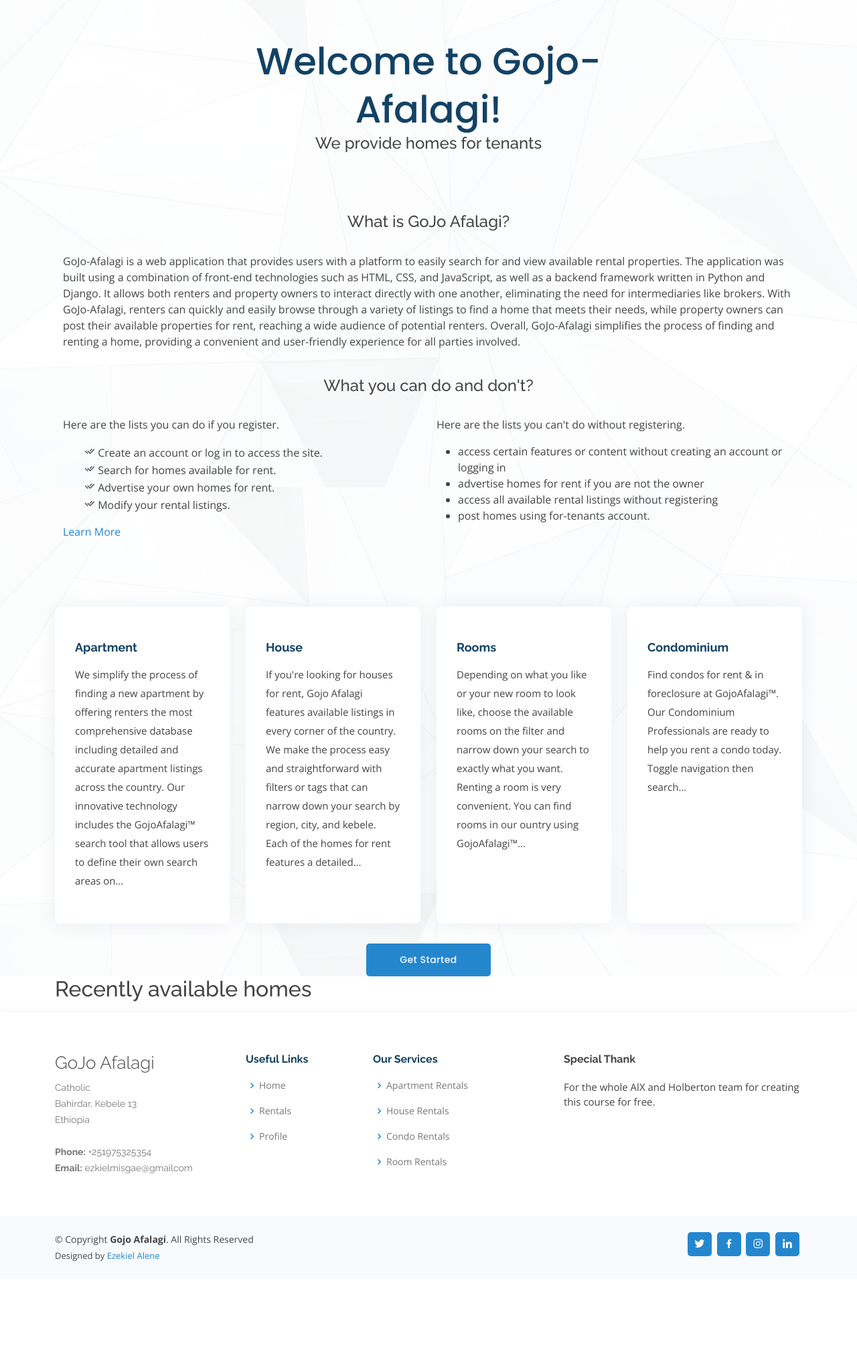
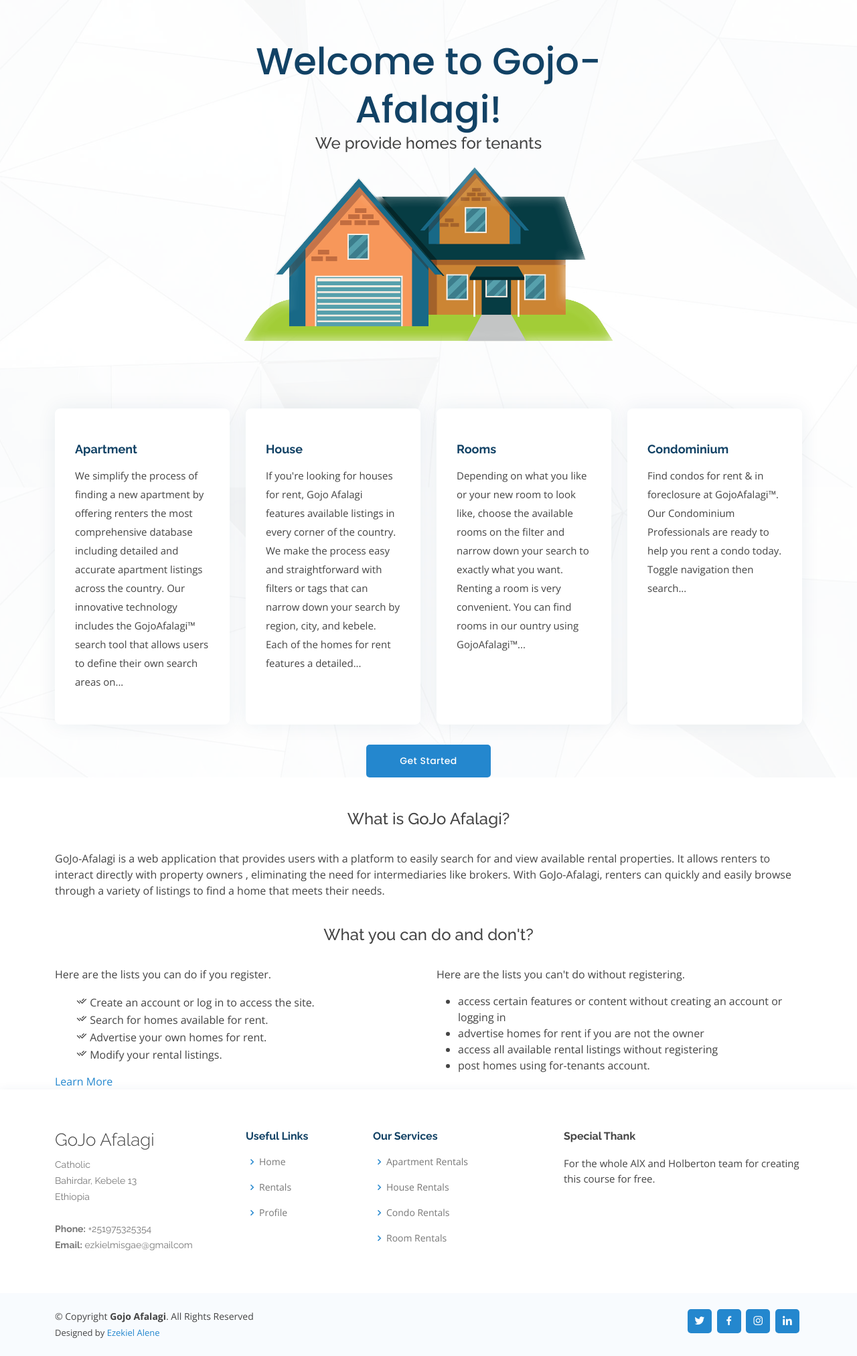
Before and after one commit to EzekielMisgae/Gojo-Afalagi, a Django app: page / in a window 1280 px wide. Shown: the part 72-2097 px from the top of the page at 67% size. Before the commit the page ends 1956 px from the top, so only its background shows below. Run offline with Django 4.2, Linux system fonts and the light colour scheme; some libraries are stand-ins or nearby versions.

Commit message:
Files upload

```diff
--- a/webapp/forms.py
+++ b/webapp/forms.py
@@ -21,7 +21,7 @@ class CreateUserForm(UserCreationForm):
 		model = User
 		fields = ['username', 'email', 'password1', 'password2']
 
-class profileUpdate(UserCreationForm):
+class profileUpdate(ModelForm):
     class Meta:
         model = Customer
         fields = ['fullName', 'city', 'phone', 'kebeleID', 'job']
--- a/webapp/models.py
+++ b/webapp/models.py
@@ -25,7 +25,7 @@ class Customer(models.Model):
 	fullName = models.CharField(max_length=100, null=True)
 
 	def __str__(self):
-		return self.user
+		return self.fullName
 
 
 class Tag(models.Model):
--- a/webapp/templates/accounts/first/landingPage.html
+++ b/webapp/templates/accounts/first/landingPage.html
@@ -1,7 +1,7 @@
 {% include 'accounts/links.html' %}
 {% load static %}
-<!-- ======= Header ======= -->
-<header id="header" class="fixed-top">
+
+<header id="header" class="fixed-top"> <!-- ======= Header ======= -->
     <div class="container d-flex align-items-center justify-content-between">
 
         <h1 class="logo"><a href="{% url 'landingPage' %}">Gojo Afalagi</a></h1>
@@ -32,35 +32,86 @@
     </div>
 </header><!-- End Header -->
 
-<!-- ======= Description section ======= -->
-<div class="row">
+<div class="row"> <!-- ======= Description section ======= -->
     <div class="col-md">
         <section id="hero" class="d-flex align-items-center">
             <div class="container position-relative" data-aos="fade-up" data-aos-delay="100">
                 <div class="row justify-content-center">
                     <div class="col-xl-7 col-lg-9 text-center">
                         <br>
-                        <br><h1>Welcome to Gojo-Afalagi!</h1>
+                        <br>
+                        <h1>Welcome to Gojo-Afalagi!</h1>
                         <h4>We provide homes for tenants</h4>
                     </div>
                 </div>
-                <!-- ======= About Section ======= -->
+                <div>
+                    <img style="width:50%;height:50%; margin: 10px auto 20px;
+                    display: block;" src="{% static 'img/house.png' %}"
+                        alt="AI generated image of a girl searching a house.">
+                </div>
+
+                <div class="row icon-boxes">
+                    <div class="col-md-6 col-lg-3 d-flex align-items-stretch mb-5 mb-lg-0" data-aos="zoom-in"
+                        data-aos-delay="200">
+                        <div class="icon-box">
+
+                            <h4 class="title"><a href="">Apartment</a></h4>
+                            <p class="description">We simplify the process of finding a new apartment by offering
+                                renters the most comprehensive database including detailed and accurate
+                                apartment listings across the country. Our innovative technology includes the
+                                GojoAfalagi™ search tool that allows users to define their own search areas on...</p>
+                        </div>
+                    </div>
+
+                    <div class="col-md-6 col-lg-3 d-flex align-items-stretch mb-5 mb-lg-0" data-aos="zoom-in"
+                        data-aos-delay="300">
+                        <div class="icon-box">
+
+                            <h4 class="title"><a href="">House</a></h4>
+                            <p class="description">If you're looking for houses for rent, Gojo Afalagi features
+                                available listings in every corner of the country. We make the process easy and straightforward
+                                with filters or tags that can narrow down your search by region, city, and kebele. Each of
+                                the homes for rent features a detailed...</p>
+                        </div>
+                    </div>
+                    <div class="col-md-6 col-lg-3 d-flex align-items-stretch mb-5 mb-lg-0" data-aos="zoom-in"
+                        data-aos-delay="400">
+                        <div class="icon-box">
+                            <h4 class="title"><a href="">Rooms</a></h4>
+                            <p class="description">Depending on what you like or your new room to look like, choose the
+                                available rooms on the filter and narrow down your search to exactly what you want. Renting a room is
+                                very convenient. You can find rooms in our ountry using GojoAfalagi™...</p>
+                        </div>
+                    </div>
+                    <div class="col-md-6 col-lg-3 d-flex align-items-stretch mb-5 mb-lg-0" data-aos="zoom-in"
+                        data-aos-delay="500">
+                        <div class="icon-box">
+
+                            <h4 class="title"><a href="">Condominium</a></h4>
+                            <p class="description">Find condos for rent & in foreclosure at
+                                GojoAfalagi™. Our Condominium Professionals are ready to help you rent
+                                a condo today. Toggle navigation then search...</p>
+                        </div>
+                    </div>
+                </div>
+                <div class="text-center">
+                    <a href="{% url 'register' %}" class="btn-get-started scrollto">Get Started</a>
+                </div>
+            </div>
+        </section> <!-- End Hero -->
+
+        <div class="row"> <!-- ======= About Section ======= -->
+            <div class="col-md">
+                <br><br>
+                <section>
                     <section id="about" class="about">
                         <div class="container" data-aos="fade-up">
-
-                        <div class="section-title">
+                            <div>
                                 <h4 style="text-align: center">What is GoJo Afalagi?</h4>
                                 <br>
-                            <p>GoJo-Afalagi is a web application that provides users with a platform to easily search
-                                for and view available rental properties. The application was built using a combination
-                                of front-end technologies such as HTML, CSS, and JavaScript, as well as a backend
-                                framework written in Python and Django. It allows both renters and property owners to
-                                interact directly with one another, eliminating the need for intermediaries like
-                                brokers. With GoJo-Afalagi, renters can quickly and easily browse through a variety of
-                                listings to find a home that meets their needs, while property owners can post their
-                                available properties for rent, reaching a wide audience of potential renters. Overall,
-                                GoJo-Afalagi simplifies the process of finding and renting a home, providing a
-                                convenient and user-friendly experience for all parties involved.</p>
+                                <p>GoJo-Afalagi is a web application that provides users with a platform to easily search for and view available rental properties.
+                                    It allows renters to interact directly with property owners , eliminating the need for intermediaries like brokers.
+                                    With GoJo-Afalagi, renters can quickly and easily browse through a variety of listings to find a home that meets their needs.</p>
                                 <br>
                                 <h4 style="text-align: center;">What you can do and don't?</h4>
                                 <br>
@@ -69,8 +120,7 @@
                                 <div class="col-lg-6">
                                     <p>Here are the lists you can do if you register.</p>
                                     <ul style="list-style-type: none;">
-                                    <li><i class="ri-check-double-line"></i> Create an account or log in to access the
-                                        site.</li>
+                                        <li><i class="ri-check-double-line"></i> Create an account or log in to access the site.</li>
                                         <li><i class="ri-check-double-line"></i> Search for homes available for rent.</li>
                                         <li><i class="ri-check-double-line"></i> Advertise your own homes for rent.</li>
                                         <li><i class="ri-check-double-line"></i> Modify your rental listings.</li>
@@ -92,76 +142,15 @@
                                 </div>
                             </div>
                         </div>
-                </section><!-- End About Section -->
-
-                <div class="row icon-boxes">
-                    <div class="col-md-6 col-lg-3 d-flex align-items-stretch mb-5 mb-lg-0" data-aos="zoom-in"
-                        data-aos-delay="200">
-                        <div class="icon-box">
-
-                            <h4 class="title"><a href="">Apartment</a></h4>
-                            <p class="description">We simplify the process of finding a new apartment by offering
-                                renters the most comprehensive database including detailed and accurate
-                                apartment listings across the country. Our innovative technology includes the
-                                GojoAfalagi™ search tool that allows users to define their own search areas on...</p>
+                    </section>
+                </section>
             </div>
         </div>
+    </div>
+</div> <!-- End About Section -->
 
-                    <div class="col-md-6 col-lg-3 d-flex align-items-stretch mb-5 mb-lg-0" data-aos="zoom-in"
-                        data-aos-delay="300">
-                        <div class="icon-box">
 
-                            <h4 class="title"><a href="">House</a></h4>
-                            <p class="description">If you're looking for houses for rent, Gojo Afalagi features
-                                available
-                                listings in every corner of the country. We make the process easy and straightforward
-                                with
-                                filters or tags that can narrow down your search by region, city, and kebele. Each of
-                                the homes for rent features a detailed...</p>
-                        </div>
-                    </div>
-                    <div class="col-md-6 col-lg-3 d-flex align-items-stretch mb-5 mb-lg-0" data-aos="zoom-in"
-                        data-aos-delay="400">
-                        <div class="icon-box">
-                            <h4 class="title"><a href="">Rooms</a></h4>
-                            <p class="description">Depending on what you like or your new room to look like, choose the
-                                available rooms
-                                on the filter and narrow down your search to exactly what you want. Renting a room is
-                                very convenient. You can find rooms in our ountry using GojoAfalagi™...</p>
-                        </div>
-                    </div>
-                    <div class="col-md-6 col-lg-3 d-flex align-items-stretch mb-5 mb-lg-0" data-aos="zoom-in"
-                        data-aos-delay="500">
-                        <div class="icon-box">
-
-                            <h4 class="title"><a href="">Condominium</a></h4>
-                            <p class="description">Find condos for rent & in foreclosure at
-                                GojoAfalagi™. Our Condominium Professionals are ready to help you rent
-                                a condo today. Toggle navigation then search...</p>
-                        </div>
-                    </div>
-
-                </div>
-                <div class="text-center">
-                    <a href="{% url 'register' %}" class="btn-get-started scrollto">Get Started</a>
-                </div>
-            </div>
-
-        </section>
-        <!-- End Hero -->
-        <!-- ======= Services Section ======= -->
-        <section id="services" class="services section-bg">
-            <div class="container" data-aos="fade-up">
-
-                <div class="section-title">
-                    <h2>Recently available homes</h2>
-                    <p></p>
-                </div>
-            </div>
-        </section>
-
-        <!-- ==== Footer start ==== -->
-        <footer id="footer">
+<footer id="footer"> <!-- ==== Footer start ==== -->
     <div class="footer-top">
         <div class="container">
             <div class="row">
@@ -179,8 +168,7 @@
                 <div class="col-lg-2 col-md-6 footer-links">
                     <h4>Useful Links</h4>
                     <ul>
-                                <li><i class="bx bx-chevron-right"></i> <a
-                                        href="{% url 'landingPage' %}">Home</a></li>
+                        <li><i class="bx bx-chevron-right"></i> <a href="{% url 'landingPage' %}">Home</a></li>
                         <li><i class="bx bx-chevron-right"></i> <a href="{% url 'login' %}">Rentals</a>
                         </li>
                         <li><i class="bx bx-chevron-right"></i> <a href="{% url 'login' %}">Profile</a>
@@ -217,16 +205,10 @@
             </div>
         </div>
         <div class="social-links text-center text-md-right pt-3 pt-md-0">
-                    <a href="https://www.twitter.com/ezekielmisganaw/" class="twitter"><i
-                            class="bx bxl-twitter"></i></a>
-                    <a href="https://www.facebook.com/ezekiel.misganaw/" class="facebook"><i
-                            class="bx bxl-facebook"></i></a>
-                    <a href="https://www.instagram.com/ezkielmisgae/" class="instagram"><i
-                            class="bx bxl-instagram"></i></a>
-                    <a href="https://www.linkedin.com/ezekielmisganaw/" class="linkedin"><i
-                            class="bx bxl-linkedin"></i></a>
+            <a href="https://www.twitter.com/ezekielmisganaw/" class="twitter"><i class="bx bxl-twitter"></i></a>
+            <a href="https://www.facebook.com/ezekiel.misganaw/" class="facebook"><i class="bx bxl-facebook"></i></a>
+            <a href="https://www.instagram.com/ezkielmisgae/" class="instagram"><i class="bx bxl-instagram"></i></a>
+            <a href="https://www.linkedin.com/ezekielmisganaw/" class="linkedin"><i class="bx bxl-linkedin"></i></a>
         </div>
     </div>
 </footer>
-    </div>
-</div>
--- a/webapp/urls.py
+++ b/webapp/urls.py
@@ -24,9 +24,9 @@ urlpatterns = [
     path('condominium',views.condominium, name='condominium'),
     path('luxurious',views.luxurious, name='luxurious'),
 
-    path('create_book/<str:pk>/', views.createBook, name="create_book"),
-    path('update_book/<str:pk>/', views.updateBook, name="update_book"),
-    path('delete_book/<str:pk>/', views.deleteBook, name="delete_book"),
+    path('create_book/<str:id>/', views.createBook, name="create_book"),
+    path('update_book/<str:id>/', views.updateBook, name="update_book"),
+    path('delete_book/<str:id>/', views.deleteBook, name="delete_book"),
 ]
 
 if settings.DEBUG:
--- a/webapp/views.py
+++ b/webapp/views.py
@@ -98,18 +98,23 @@ def homePage(request):
 
 @login_required(login_url='login')
 def profile(request):
-    form = profileUpdate()
+    customerById = Customer.objects.get(user=request.user)
+    form = profileUpdate(instance=customerById)
     if request.method == 'POST':
-        form = profileUpdate(request.POST)
+        form = profileUpdate(request.POST, instance=customerById)
+        # import pdb; pdb.set_trace()
         if form.is_valid():
+
             form.save()
-            username = form.cleaned_data.get('username')
+            name = form.cleaned_data.get('fullName')
 
-            messages.success(request, 'Account updated successfully for ' + username)
+            messages.success(request, 'Account updated successfully for ' + name)
 
             return redirect('profile')
-    context = {}
+    context = {'form':form}
     return render(request, 'accounts/profile.html', context)
+
+
 
 def about(request):
     context = {}
```
Also changed, not shown: webapp/templates/accounts/profile.html (+29 -17 lines), media/images/house_vII4Xem.png (added), 1 other file. Lines whose indentation alone changed are shown as unchanged.
